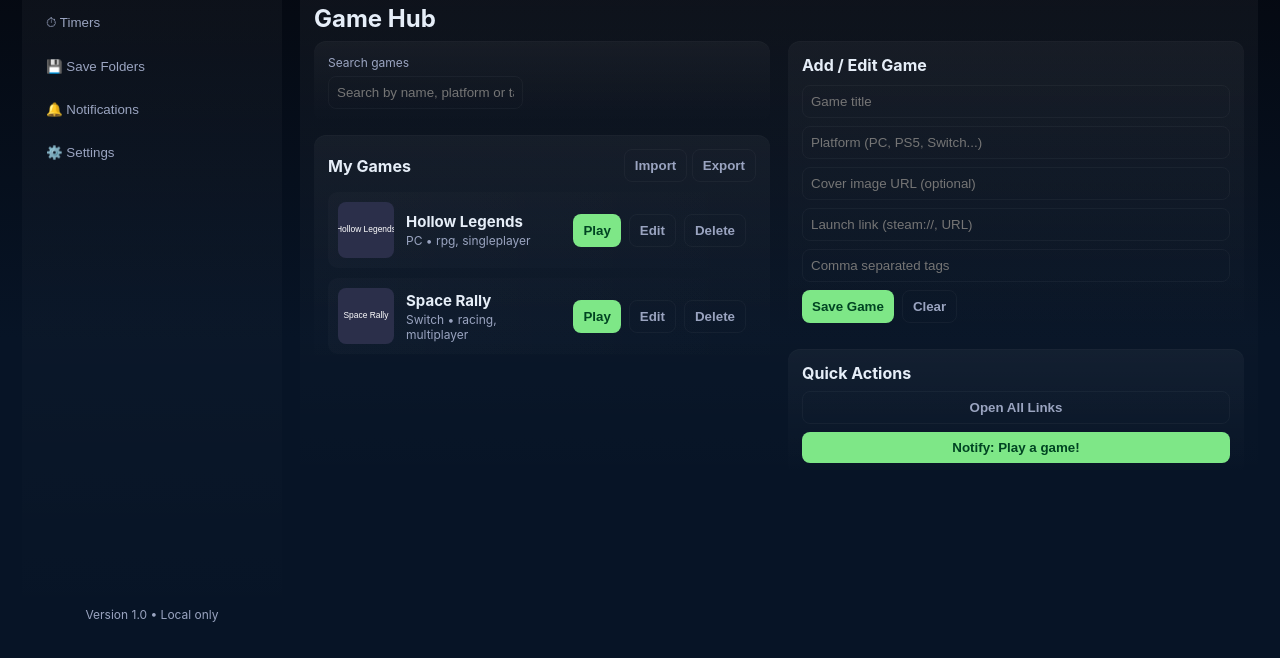
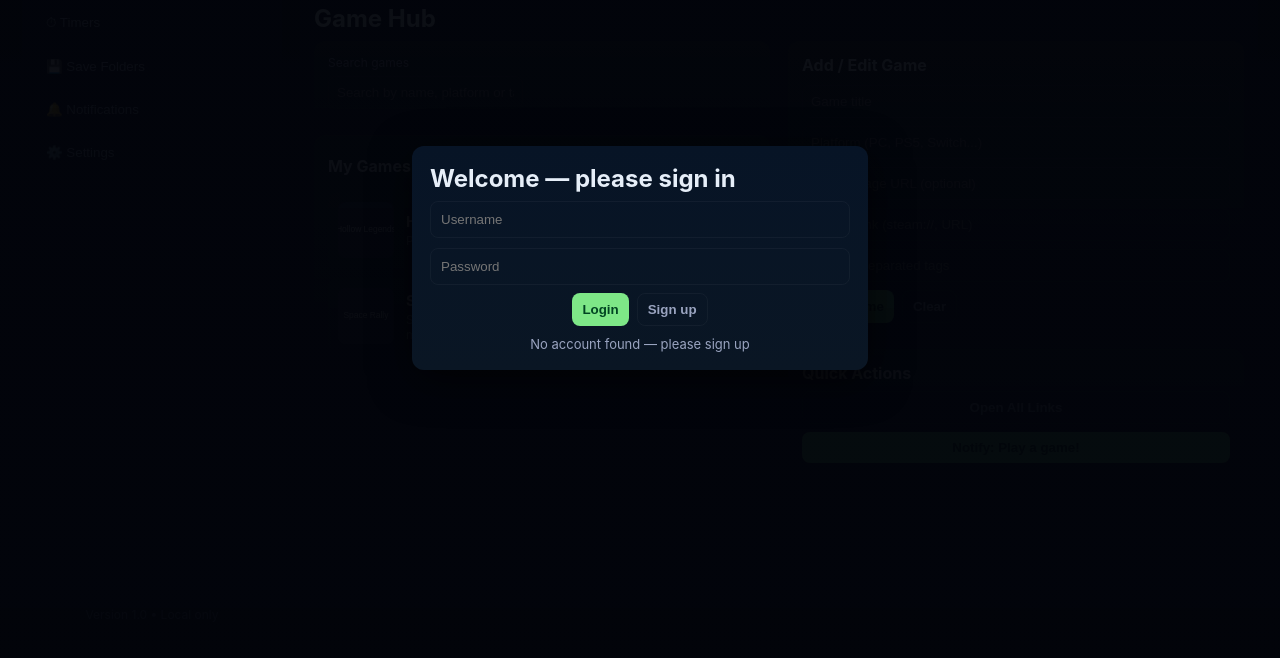
Before and after one commit to yodabobasafdsagfads/yodabobasafdsagfads.github-io, a plain HTML site: page index.html in a window 1280 px wide. Shown: the part 142-800 px from the top of the page. Drawn offline with Linux system fonts and the light colour scheme.

Commit message:
Update index.html

```diff
--- a/index.html
+++ b/index.html
@@ -7,7 +7,7 @@ Single-file HTML dashboard with:
 - Save Folders (create folders, saves, export/import)
 - LocalStorage persistence
 
-Drop into a .html file and open in a modern browser. Works offline.
+Added: simple login / signup overlay (single account, stored in localStorage). After successful login/signup the overlay hides and you return to the original panel.
 -->
 
 <!doctype html>
@@ -57,10 +57,36 @@ Drop into a .html file and open in a modern browser. Works offline.
     label{font-size:12px;color:var(--muted);display:block;margin-bottom:6px}
     .row{display:flex;gap:8px}
     .ks{font-size:12px;color:var(--muted)}
+
+    /* Login overlay styles (keeps the same aesthetic) */
+    #loginOverlay{position:fixed;inset:0;background:linear-gradient(180deg,rgba(2,4,10,0.95),rgba(2,4,10,0.98));display:flex;align-items:center;justify-content:center;z-index:2000}
+    .login-card{width:420px;background:linear-gradient(180deg,#071426,#0a1624);padding:18px;border-radius:12px;box-shadow:0 10px 40px rgba(0,0,0,0.6);}
+    .login-card h2{margin:0 0 8px 0}
+    .login-row{display:flex;flex-direction:column;gap:10px;margin-top:8px}
+    .login-row input{padding:10px;border-radius:8px;border:1px solid rgba(255,255,255,0.04);background:transparent;color:inherit}
+    .login-actions{display:flex;gap:8px;justify-content:center;margin-top:8px}
+
     @media(max-width:900px){.app{grid-template-columns:1fr; padding:12px}.grid{grid-template-columns:1fr}}
   </style>
 </head>
 <body>
+
+  <!-- LOGIN / SIGNUP OVERLAY (single account) -->
+  <div id="loginOverlay" aria-hidden="false">
+    <div class="login-card" role="dialog" aria-label="Login to Yoda's Gaming Galaxy">
+      <h2>Welcome — please sign in</h2>
+      <div class="login-row">
+        <input id="loginUser" placeholder="Username" autocomplete="username" />
+        <input id="loginPass" placeholder="Password" type="password" autocomplete="current-password" />
+      </div>
+      <div class="login-actions">
+        <button id="loginSubmit" class="btn">Login</button>
+        <button id="signupSubmit" class="btn ghost">Sign up</button>
+      </div>
+      <div style="margin-top:10px;text-align:center;color:var(--muted);font-size:13px" id="loginMsg">Create an account or log in to continue.</div>
+    </div>
+  </div>
+
   <div class="app">
     <aside class="sidebar card">
       <div class="brand"><div class="logo">YG</div><div><h1>Yoda's Gaming Galaxy</h1><div class="ks">Control Panel</div></div></div>
@@ -194,6 +220,52 @@ Drop into a .html file and open in a modern browser. Works offline.
   </div>
 
   <div class="toast-wrap" id="toastWrap"></div>
+
+  <!-- Login script: single account (localStorage). Hides overlay on successful login/signup. -->
+  <script>
+    (function(){
+      const KEY = 'ygg_account_v1';
+      const overlay = document.getElementById('loginOverlay');
+      const userIn = document.getElementById('loginUser');
+      const passIn = document.getElementById('loginPass');
+      const loginBtn = document.getElementById('loginSubmit');
+      const signupBtn = document.getElementById('signupSubmit');
+      const msgEl = document.getElementById('loginMsg');
+
+      function setMsg(t){ msgEl.textContent = t || ''; }
+      function getAccount(){ try{return JSON.parse(localStorage.getItem(KEY)); }catch(e){return null} }
+      function saveAccount(u,p){ localStorage.setItem(KEY, JSON.stringify({user:u,pass:p})); }
+      function setSession(u){ localStorage.setItem('ygg_session', JSON.stringify({user:u,ts:Date.now()})); }
+      function getSession(){ try{return JSON.parse(localStorage.getItem('ygg_session'));}catch(e){return null} }
+
+      const acct = getAccount();
+      const sess = getSession();
+      // If there's a valid session for the saved user, skip login
+      if(sess && acct && sess.user === acct.user){ overlay.style.display = 'none'; return; }
+
+      // Show friendly message
+      if(!acct) setMsg('No account found — please sign up'); else setMsg('Sign in with your credentials');
+
+      loginBtn.addEventListener('click', ()=>{
+        const u = (userIn.value||'').trim(); const p = passIn.value||'';
+        if(!u || !p){ setMsg('Enter username and password'); return; }
+        const a = getAccount(); if(!a){ setMsg('No account exists. Please sign up.'); return; }
+        if(a.user === u && a.pass === p){ setMsg('Welcome — signing in...'); setSession(u); overlay.style.display='none'; setTimeout(()=>setMsg(''),300); }
+        else { setMsg('Invalid username or password'); }
+      });
+
+      signupBtn.addEventListener('click', ()=>{
+        const u = (userIn.value||'').trim(); const p = passIn.value||'';
+        if(!u || !p){ setMsg('Enter username and password to sign up'); return; }
+        if(getAccount()){ setMsg('Account already exists. Use Login.'); return; }
+        saveAccount(u,p); setSession(u); setMsg('Account created — signing in...'); overlay.style.display='none'; setTimeout(()=>setMsg(''),300);
+      });
+
+      // allow Enter in password to trigger login
+      passIn.addEventListener('keydown', (e)=>{ if(e.key === 'Enter'){ loginBtn.click(); } });
+
+    })();
+  </script>
 
   <script>
     // Simple persistent store
```
